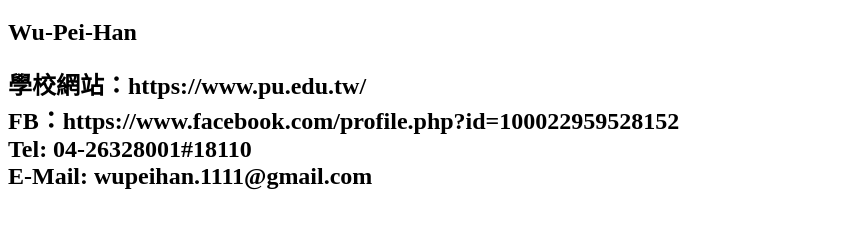
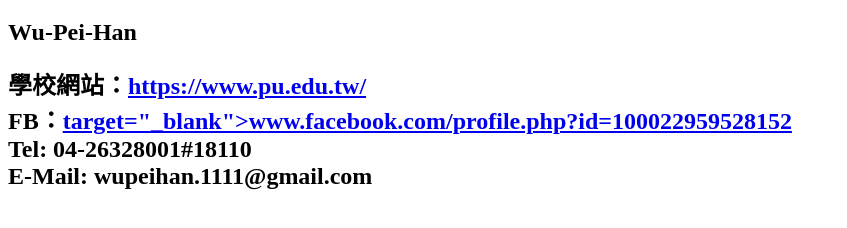
Before and after one commit to wupeihan1111/about-me, a plain HTML site: page about.html in a window 1280 px wide. Shown: the part 70-298 px from the top of the page, without its empty margins (0-847 px from the left). Drawn offline with Linux system fonts and the light colour scheme.

Commit message:
version 3: Hyperlink

```diff
--- a/about.html
+++ b/about.html
@@ -9,8 +9,8 @@
 	<h1>吳沛涵<h1>
 	<h2>Wu-Pei-Han<h2>
 
-	學校網站：https://www.pu.edu.tw/<br>
-	FB：https://www.facebook.com/profile.php?id=100022959528152<br>
+	學校網站：<a href="https://www.pu.edu.tw/">https://www.pu.edu.tw/</a><br>
+	FB：<a href="https://www.facebook.com/profile.php?id=100022959528152">target="_blank">www.facebook.com/profile.php?id=100022959528152</a><br>
 	Tel: 04-26328001#18110<br>
 	E-Mail: wupeihan.1111@gmail.com<br>
 </body>
```
